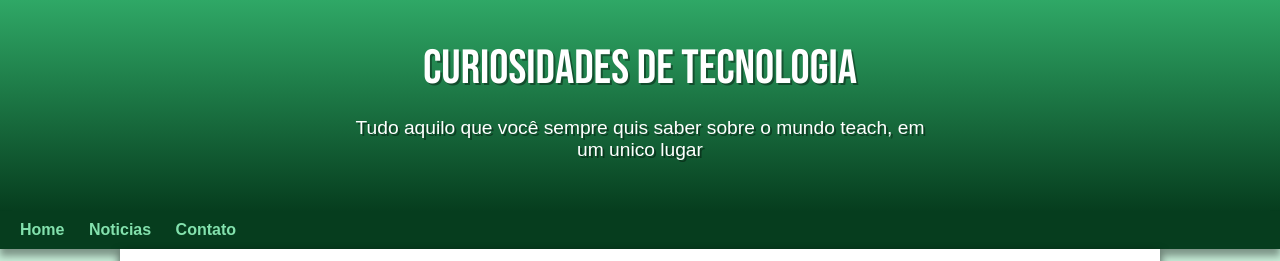
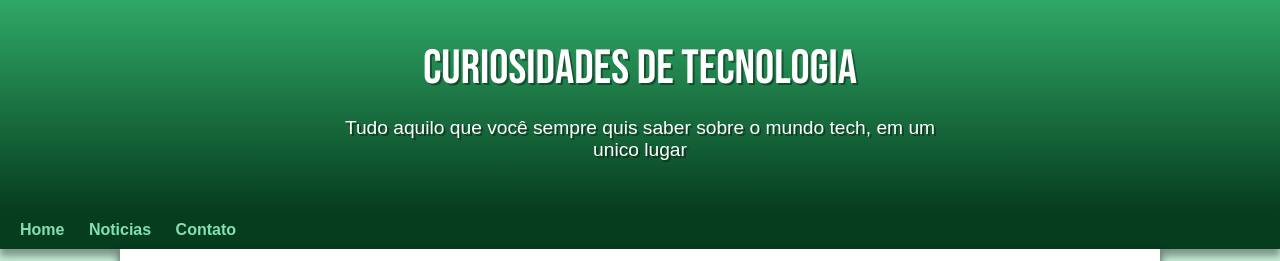
Before and after one commit to MarcusVn06/projeto-android, a plain HTML site: page index.html.html in a window 1280 px wide. Shown: the top 261 px of the page. Drawn offline with Linux system fonts and the light colour scheme.

Commit message:
corrigido o erro ortográfico

```diff
--- a/index.html.html
+++ b/index.html.html
@@ -12,7 +12,7 @@
     <header>
         <h1>Curiosidades de Tecnologia</h1>
         <p>
-            Tudo aquilo que você sempre quis saber sobre o mundo teach, em um unico lugar
+            Tudo aquilo que você sempre quis saber sobre o mundo tech, em um unico lugar
         </p>
     </header>
     <nav>
```
